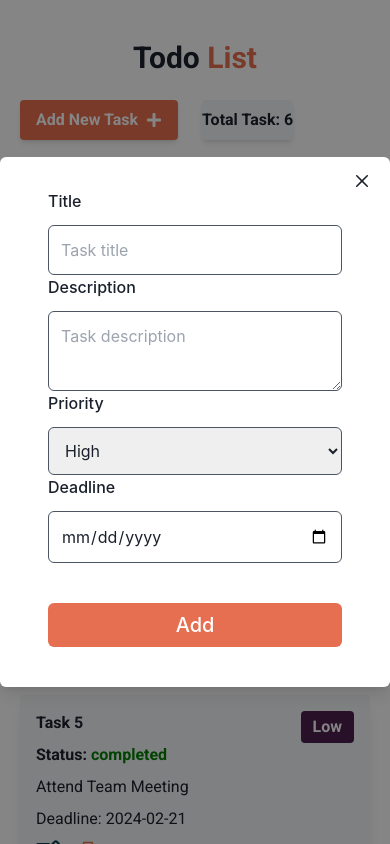
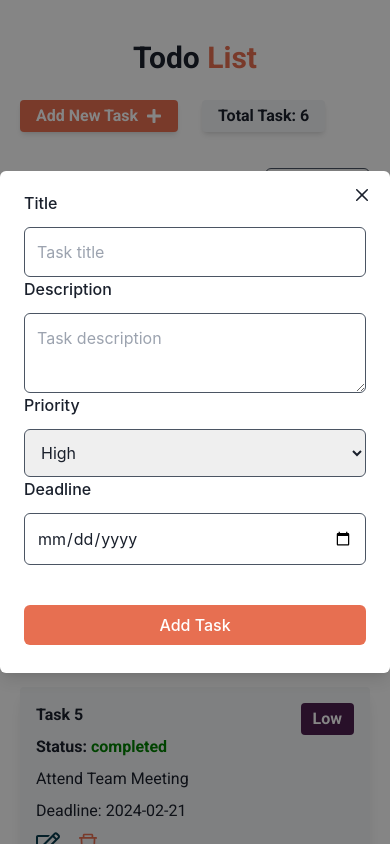
Before and after one commit to Foyez-Ahamed/todo-list-app, a React (Vite) app: page / in a window 390 px wide. Both pictures are taken after a click on the button "Add New Task". Shown: the top 844 px of the page. Built offline with nearby package versions, Linux system fonts and the light colour scheme.

Commit message:
fix some bug and also updated design

```diff
--- a/src/components/CompletedTasks.jsx
+++ b/src/components/CompletedTasks.jsx
@@ -12,7 +12,7 @@ const CompletedTasks = ({ completed, allTasks, setAllTasks }) => {
   return (
     <div>
       <div className="flex items-center gap-2 justify-between">
-        <h1 className="text-medium lg:text-2xl  font-medium">
+        <h1 className="text-medium lg:text-2xl font-bold">
           Completed Tasks: {completed.length}
         </h1>
 
--- a/src/components/EditTaskModal.jsx
+++ b/src/components/EditTaskModal.jsx
@@ -34,7 +34,7 @@ const EditTaskModal = ({
       <ModalContent>
         <form
           onSubmit={handleSubmit(handleEdit)}
-          className="flex flex-col gap-4 p-6 relative "
+          className="flex flex-col gap-4 py-3 relative "
         >
           <ModalCloseButton />
           <ModalBody>
@@ -111,7 +111,7 @@ const EditTaskModal = ({
           </ModalBody>
           <ModalFooter>
             <button
-              className="w-full py-2 font-medium text-xl text-white bg-[#E76F51] rounded-md"
+             className="w-full py-2 font-medium text-medium hover:bg-gray-400 text-white bg-[#E76F51] rounded-md"
               type="submit"
             >
               Save
--- a/src/components/NewTaskForm.jsx
+++ b/src/components/NewTaskForm.jsx
@@ -36,12 +36,12 @@ const NewTaskForm = ({ allTasks, setAllTasks }) => {
       <>
         <div className="ml-3 mt-6 flex items-center gap-6">
           <button
-            className=" text-medium font-bold shadow-md px-4 py-2 rounded bg-[#E76F51] text-white hover:bg-gray-500 transition-all duration-300 flex justify-center items-center gap-2"
+            className=" text-medium font-bold shadow-md px-4 py-1 lg:py-2 rounded bg-[#E76F51] text-white hover:bg-gray-500 transition-all duration-300 flex justify-center items-center gap-2"
             onClick={onOpen}
           >
             Add New Task <FaPlus />
           </button>
-          <h2 className="text-medium font-bold shadow-md lg:px-4 py-2 rounded bg-gray-100">
+          <h2 className="text-medium font-bold shadow-md px-4 py-1 lg:py-2 rounded bg-gray-100">
             Total Task: {allTasks.length}
           </h2>
         </div>
@@ -56,7 +56,7 @@ const NewTaskForm = ({ allTasks, setAllTasks }) => {
           <ModalContent>
             <form
               onSubmit={handleSubmit(handleAddNewTask)}
-              className="flex flex-col gap-4 p-6 relative "
+              className="flex flex-col gap-4 py-3 relative "
             >
               <ModalCloseButton />
               <ModalBody>
@@ -113,10 +113,10 @@ const NewTaskForm = ({ allTasks, setAllTasks }) => {
               </ModalBody>
               <ModalFooter>
                 <button
-                  className="w-full py-2 font-medium text-xl text-white bg-[#E76F51] rounded-md"
+                  className="w-full py-2 font-medium text-medium hover:bg-gray-400 text-white bg-[#E76F51] rounded-md"
                   type="submit"
                 >
-                  Add
+                  Add Task
                 </button>
               </ModalFooter>
             </form>
--- a/src/components/NotCompletedTasks.jsx
+++ b/src/components/NotCompletedTasks.jsx
@@ -12,7 +12,7 @@ const NotCompletedTasks = ({ notCompleted, allTasks, setAllTasks }) => {
   return (
     <div>
       <div className="flex items-center gap-2 justify-between">
-        <h1 className=" text-medium lg:text-2xl font-medium">
+        <h1 className=" text-medium lg:text-2xl font-bold">
           Incomplete Tasks: {notCompleted.length}
         </h1>
 
```
Also changed, not shown: 1 other file (tests, documents, lock files or other folders).
